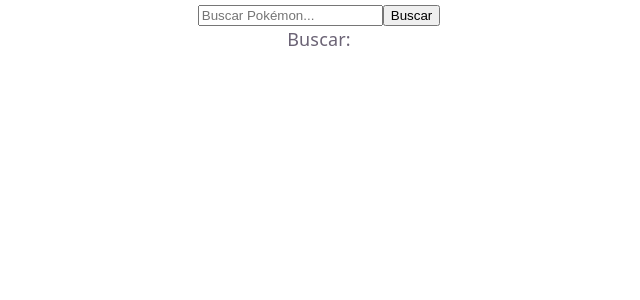
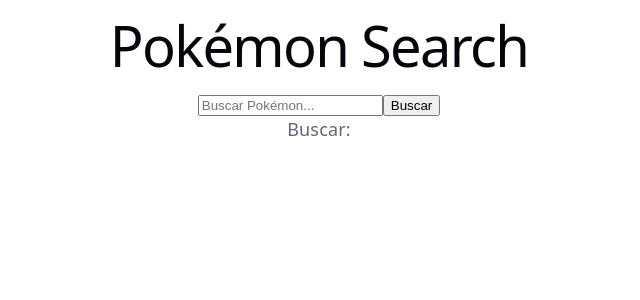
Before and after one commit to Djave17/pokemon-app, a React (Vite) app in the folder pokemon-app/: page / in a window 1280 px wide. Shown: the top 300 px of the page, without its empty margins (321-961 px from the left). Built offline with nearby package versions, Linux system fonts and the light colour scheme.

Commit message:
Corrección en tipos de pokemón

```diff
--- a/pokemon-app/src/App.tsx
+++ b/pokemon-app/src/App.tsx
@@ -17,9 +17,15 @@
 
   async function handleSubmit(event: SubmitEvent<HTMLFormElement>) {
     event.preventDefault() //Evita que se recargue la pagina al enviar el formulario.
+    const normalizedSearchTerm = searchTerm.trim()
+
+    if(!normalizedSearchTerm) {
+      setError("Por favor ingrese un nombre de Pokémon")
+      return
+    }
     setLoading(true)
     setError(null)
-    setPokemon(null)
+
 
     try {
       const foundPokemon = await getPokemon(searchTerm) //Llamamos a la funcion getPokemon y le pasamos el termino de busqueda, que es el valor del input.
@@ -36,10 +42,11 @@
   }
   return (
     <>
-    <form onSubmit={handleSubmit}>
+    <h1>Pokémon Search</h1>
+    <form className="mx-auto mb-8 flex w-full max-w-md gap-2" onSubmit={handleSubmit}>
       {/* El input actualiza el término de búsqueda */}
       <input
-        type="text"
+        type="search"
         placeholder="Buscar Pokémon..."
         value={searchTerm}
         onChange={(e) => setSearchTerm(e.target.value)}
--- a/pokemon-app/src/components/PokemonCard.tsx
+++ b/pokemon-app/src/components/PokemonCard.tsx
@@ -45,7 +45,7 @@
             </span>))}
         </div>
         {/*Botón para cambiar la imagen del Pokémon a Shiny */}
-        <button className = "isShiny" color = "Error" type = "button" onClick={() => setIsShiny((current) => !current)}>
+        <button className = "isShiny" onClick={() => setIsShiny((current) => !current)}>
         shiny
         </button>
 
--- a/pokemon-app/src/components/PokemonStyle.css
+++ b/pokemon-app/src/components/PokemonStyle.css
@@ -38,8 +38,8 @@
     filter: drop-shadow(0 0 20px rgba(255, 138, 0, 0.5));
 }
 
-.isShiny{
-    background-color: #ffd700;
-    border: 2px solid #ffa500;
-    box-shadow: none;
+.pokemon-types {
+    display: flex;
+    justify-content: center;
+    gap: 0.5rem;
 }
```
